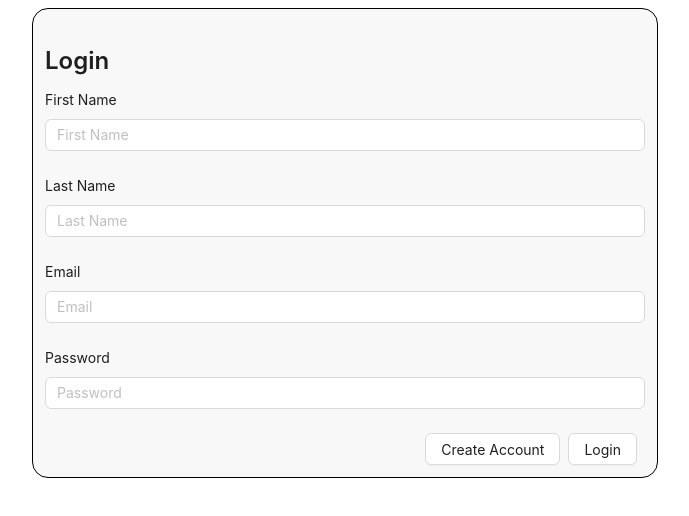
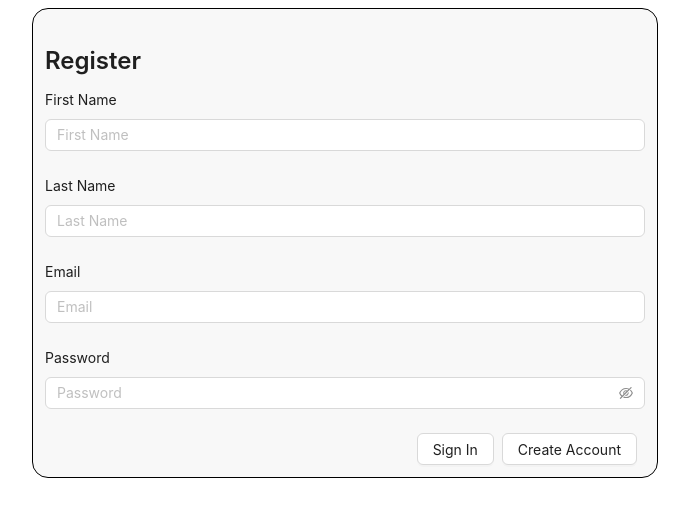
Before and after one commit to Roba2424/be-millionaire-app, a React (Create React App) app: page /register in a window 1280 px wide. Shown: the top 516 px of the page, without its empty margins (295-984 px from the left). Built offline with nearby package versions, Linux system fonts and the light colour scheme; no server answers.

Commit message:
feat:config routing.fix:form in login,register pages

```diff
--- a/src/App.jsx
+++ b/src/App.jsx
@@ -1,8 +1,62 @@
+import {
+  createBrowserRouter,
+  createRoutesFromElements,
+  Navigate,
+  Route,
+  RouterProvider,
+} from "react-router-dom";
 import Login from "./pages/auth/login";
 import Register from "./pages/auth/register";
+import { useEffect, useState } from "react";
+import { auth } from "./service/firebase";
+import { onAuthStateChanged } from "firebase/auth";
+import { ROUTE_CONSTANTS } from "./core/utils/constants/constant";
+import Preview from "./pages/preview";
+const App = () => {
+  const [isAuth, setIsAuth] = useState(false);
 
-function App() {
-  return <Login />;
-}
+  useEffect(() => {
+    onAuthStateChanged(auth, (user) => {
+      setIsAuth(Boolean(user));
+    });
+  }, []);
+
+  return (
+    <RouterProvider
+      router={createBrowserRouter(
+        createRoutesFromElements(
+          <Route path="/">
+            <Route
+              path={ROUTE_CONSTANTS.LOGIN}
+              element={
+                isAuth ? (
+                  <Navigate to={ROUTE_CONSTANTS.PREVIEW} />
+                ) : (
+                  <Login setIsAuth={setIsAuth} />
+                )
+              }
+            />
+            <Route
+              path={ROUTE_CONSTANTS.REGISTER}
+              element={
+                isAuth ? (
+                  <Navigate to={ROUTE_CONSTANTS.PREVIEW} />
+                ) : (
+                  <Register />
+                )
+              }
+            />
+            <Route
+              path={ROUTE_CONSTANTS.PREVIEW}
+              element={
+                isAuth ? <Preview /> : <Navigate to={ROUTE_CONSTANTS.LOGIN} />
+              }
+            />
+          </Route>
+        )
+      )}
+    />
+  );
+};
 
 export default App;
--- /dev/null
+++ b/src/core/utils/constants/constant.js
@@ -0,0 +1,5 @@
+export const ROUTE_CONSTANTS = {
+  LOGIN: "/login",
+  REGISTER: "/register",
+  PREVIEW: "/preview",
+};
--- a/src/pages/auth/login/index.jsx
+++ b/src/pages/auth/login/index.jsx
@@ -4,6 +4,8 @@ import { useForm } from "antd/es/form/Form";
 import { useState } from "react";
 import { auth } from "../../../service/firebase";
 import { signInWithEmailAndPassword } from "firebase/auth";
+import { Link } from "react-router-dom";
+import { ROUTE_CONSTANTS } from "../../../core/utils/constants/constant";
 
 const Login = () => {
   const [form] = useForm();
@@ -13,7 +15,7 @@ const Login = () => {
     setLoading(true);
     try {
       const { email, password } = values;
-      const response = await signInWithEmailAndPassword(auth, email, password);
+      await signInWithEmailAndPassword(auth, email, password);
     } catch (error) {
       notification.error({
         message: "Invalid Login Credentials",
@@ -25,20 +27,16 @@ const Login = () => {
   return (
     <AuthWrapper title="Login">
       <Form layout="vertical" form={form} onFinish={handleLogin}>
-        <Form.Item label="First Name" name="firstName">
-          <Input type="text" placeholder="First Name" />
-        </Form.Item>
-        <Form.Item label="Last Name" name="lastName">
-          <Input type="text" placeholder="Last Name" />
-        </Form.Item>
         <Form.Item label="Email" name="email">
           <Input type="text" placeholder="Email" />
         </Form.Item>
         <Form.Item label="Password" name="password">
-          <Input type="text" placeholder="Password" />
+          <Input.Password type="text" placeholder="Password" />
         </Form.Item>
         <Flex justify="flex-end" className="auth_buttons_container">
-          <Button>Create Account</Button>
+          <Button>
+            <Link to={ROUTE_CONSTANTS.REGISTER}>Create Account</Link>
+          </Button>
           <Button loading={loading} htmlType="submit">
             Login
           </Button>
--- a/src/pages/auth/register/index.jsx
+++ b/src/pages/auth/register/index.jsx
@@ -1,9 +1,11 @@
-import { Button, Flex, Form, Input } from "antd";
+import { Button, Flex, Form, Input, notification } from "antd";
 import AuthWrapper from "../../../components/shared/AuthWrapper";
 import { useForm } from "antd/es/form/Form";
 import { useState } from "react";
 import { createUserWithEmailAndPassword } from "firebase/auth";
 import { auth } from "../../../service/firebase";
+import { Link } from "react-router-dom";
+import { ROUTE_CONSTANTS } from "../../../core/utils/constants/constant";
 
 const Register = () => {
   const [loading, setLoading] = useState(false);
@@ -18,8 +20,12 @@ const Register = () => {
         email,
         password
       );
-      console.log(response, "RESPONSE");
+      notification.success({ message: "User created successfully" });
+      console.log(response);
     } catch (error) {
+      notification.error({
+        message: "Something went wrong.",
+      });
       console.log(error, "ERROR");
     } finally {
       setLoading(false);
@@ -39,10 +45,12 @@ const Register = () => {
           <Input type="text" placeholder="Email" />
         </Form.Item>
         <Form.Item label="Password" name="password">
-          <Input type="text" placeholder="Password" />
+          <Input.Password type="text" placeholder="Password" />
         </Form.Item>
         <Flex justify="flex-end" className="auth_buttons_container">
-          <Button>Sign In</Button>
+          <Button>
+            <Link to={ROUTE_CONSTANTS.LOGIN}>Sign In</Link>
+          </Button>
           <Button loading={loading} htmlType="submit">
             Create Account
           </Button>
--- /dev/null
+++ b/src/pages/preview/index.jsx
@@ -0,0 +1,11 @@
+import "./style.css";
+
+const Preview = () => {
+  return (
+    <div>
+      <h2>Preview Page</h2>
+    </div>
+  );
+};
+
+export default Preview;
```
Also changed, not shown: src/pages/preview/style.css (added).
